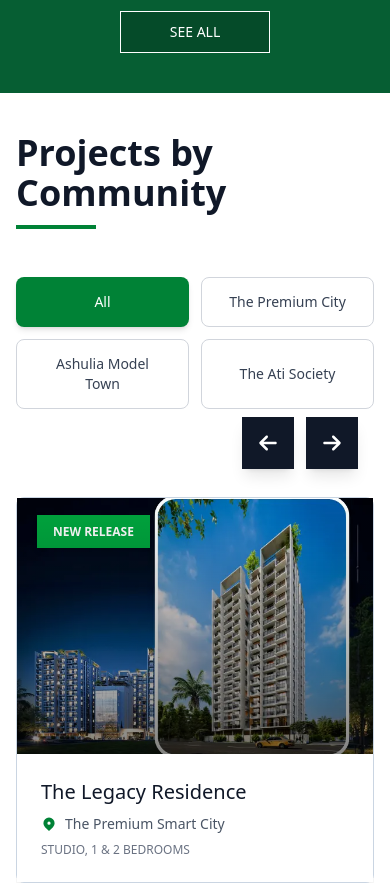
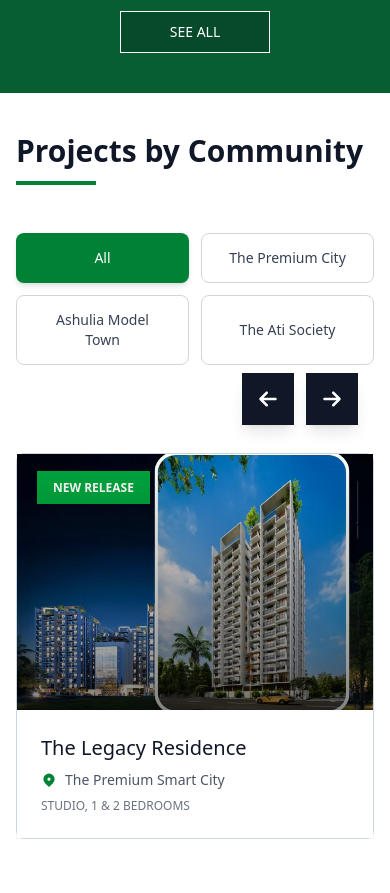
Before and after one commit to nahianeasytechx/premium, a React (Vite) app: page / in a window 390 px wide. Shown: the part 2240-3133 px from the top of the page. Built offline with nearby package versions, Linux system fonts and the light colour scheme.

Commit message:
changed text size

```diff
--- a/src/components/ProjectType.jsx
+++ b/src/components/ProjectType.jsx
@@ -39,7 +39,7 @@ const ProjectsByType = () => {
       <div className="container mx-auto px-4 lg:px-6">
         {/* Header */}
         <div className="mb-12">
-          <h2 className="text-4xl md:text-5xl font-bold text-gray-900 mb-3">
+          <h2 className="text-3xl md:text-4xl lg:text-5xl font-bold text-gray-900 mb-3">
             Projects by Community
           </h2>
           <div className="w-20 h-1 bg-green-700"></div>
--- a/src/components/ui/ScrollTriggeredSingle.jsx
+++ b/src/components/ui/ScrollTriggeredSingle.jsx
@@ -42,10 +42,13 @@ verticalImg,
           height
         }}
         transition={{
+          transitionDuration:2,
+          ease:"easeInOut",
           type: "spring",
           stiffness: 50,
           damping: 30,
-          mass: 2
+          mass: 2,
+
         }}
       >
         <div style={imageContainer}>
```
